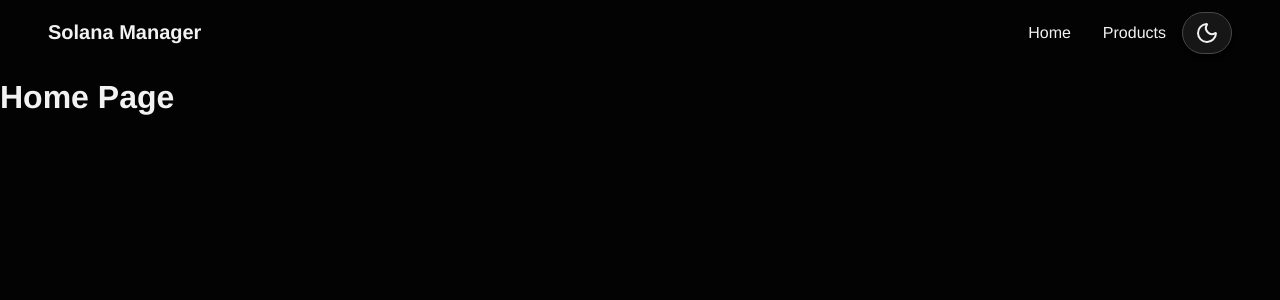
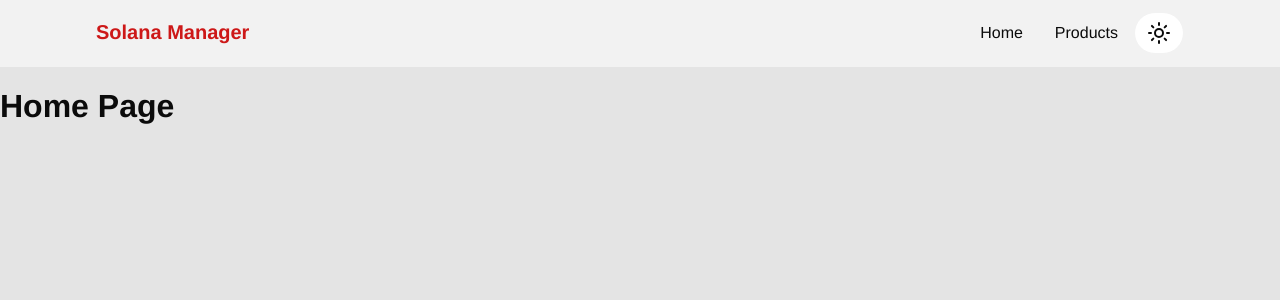
Before and after one commit to n1zen/solana-project, a Vue app in the folder frontend/: page / in a window 1280 px wide. Shown: the top 300 px of the page. Built offline with nearby package versions, Linux system fonts and the light colour scheme.

Commit message:
toggle dark/light mode added

```diff
--- a/frontend/src/assets/global.css
+++ b/frontend/src/assets/global.css
@@ -1,25 +1,4 @@
-/* :root {
-    --bg-dark: hsl(0, 0%, 75%);
-    --bg-light: hsl(0, 0%, 95%);
-    --bg-med: hsl(0, 0%, 85%);
-
-    --text-dark: hsl(0, 0%, 10%);
-    --text-light: hsl(0, 0%, 90%);
-
-    --red-50: hsl(0, 100%, 97%);
-    --red-100: hsl(0, 100%, 94%);
-    --red-200: #ffc8c8;
-    --red-300: hsl(0, 100%, 82%);
-    --red-400: hsl(0, 99%, 71%);
-    --red-500: hsl(0, 92%, 60%);
-    --red-600: hsl(0, 79%, 51%);
-    --red-700: #c01515;
-    --red-800: hsl(0, 76%, 35%);
-    --red-900: hsl(0, 68%, 31%);
-    --red-950: hsl(0, 82%, 15%);
-} */
-
-:root {
+:root[data-theme="dark"] {
     /* hsl (fallback color) */
     --bg-dark: hsl(336 0% 1%);
     --bg: hsl(300 0% 4%);
@@ -57,6 +36,48 @@
 
     --gradient: linear-gradient(0deg, var(--bg) 95%, var(--bg-light));
     --gradient-hover: linear-gradient(0deg, var(--bg), var(--bg-light));
+
+    --logo: var(--text);
+}
+
+:root[data-theme="light"] {
+    /* hsl (fallback color) */
+    --bg-dark: hsl(0 0% 90%);
+    --bg: hsl(300 0% 95%);
+    --bg-light: hsl(300 50% 100%);
+    --text: hsl(300 0% 4%);
+    --text-muted: hsl(0 0% 28%);
+    --highlight: hsl(300 50% 100%);
+    --border: hsl(0 0% 50%);
+    --border-muted: hsl(340 0% 62%);
+    --primary: hsl(357 44% 32%);
+    --secondary: hsl(183 100% 9%);
+    --danger: hsl(9 21% 41%);
+    --warning: hsl(52 23% 34%);
+    --success: hsl(147 19% 36%);
+    --info: hsl(217 22% 41%);
+    /* oklch */
+    --bg-dark: oklch(0.92 0 20);
+    --bg: oklch(0.96 0 20);
+    --bg-light: oklch(1 0 20);
+    --text: oklch(0.15 0 20);
+    --text-muted: oklch(0.4 0 20);
+    --highlight: oklch(1 0 20);
+    --border: oklch(0.6 0 20);
+    --border-muted: oklch(0.7 0 20);
+    --primary: oklch(0.4 0.1 20);
+    --secondary: oklch(0.4 0.1 200);
+    --danger: oklch(0.5 0.05 30);
+    --warning: oklch(0.5 0.05 100);
+    --success: oklch(0.5 0.05 160);
+    --info: oklch(0.5 0.05 260);
+
+    --border-card: solid 1px var(--bg);
+
+    --logo: hsl(0, 79%, 45%);
+}
+
+:root {
 
     /* --- Red Colors --- */
     --red-50: hsl(0, 100%, 97%);
@@ -154,41 +175,6 @@
     /* 1280px */
 }
 
-body.light {
-    /* hsl (fallback color) */
-    --bg-dark: hsl(0 0% 90%);
-    --bg: hsl(300 0% 95%);
-    --bg-light: hsl(300 50% 100%);
-    --text: hsl(300 0% 4%);
-    --text-muted: hsl(0 0% 28%);
-    --highlight: hsl(300 50% 100%);
-    --border: hsl(NaN 0% 50%);
-    --border-muted: hsl(340 0% 62%);
-    --primary: hsl(357 44% 32%);
-    --secondary: hsl(183 100% 9%);
-    --danger: hsl(9 21% 41%);
-    --warning: hsl(52 23% 34%);
-    --success: hsl(147 19% 36%);
-    --info: hsl(217 22% 41%);
-    /* oklch */
-    --bg-dark: oklch(0.92 0 20);
-    --bg: oklch(0.96 0 20);
-    --bg-light: oklch(1 0 20);
-    --text: oklch(0.15 0 20);
-    --text-muted: oklch(0.4 0 20);
-    --highlight: oklch(1 0 20);
-    --border: oklch(0.6 0 20);
-    --border-muted: oklch(0.7 0 20);
-    --primary: oklch(0.4 0.1 20);
-    --secondary: oklch(0.4 0.1 200);
-    --danger: oklch(0.5 0.05 30);
-    --warning: oklch(0.5 0.05 100);
-    --success: oklch(0.5 0.05 160);
-    --info: oklch(0.5 0.05 260);
-
-    --border-card: solid 1px var(--bg);
-}
-
 body {
     margin: 0;
     padding: 0;
--- a/frontend/src/components/Header.vue
+++ b/frontend/src/components/Header.vue
@@ -8,8 +8,13 @@
                 <router-link to="/">Home</router-link>
                 <router-link to="/products">Products</router-link>
             </nav>
-            <button>
+            <button @click="toggleTheme">
                 <MoonIcon
+                    v-if="isDark"
+                    color="var(--text)"
+                />
+                <SunIcon
+                    v-else
                     color="var(--text)"
                 />
             </button>
@@ -18,10 +23,24 @@
 </template>
 
 <script>
-import { MoonIcon } from 'lucide-vue-next';
+import { MoonIcon, SunIcon } from 'lucide-vue-next';
+import { ref, watch } from 'vue';
 export default {
     components: {
         MoonIcon,
+        SunIcon
+    },
+    setup() {
+        const isDark = ref(false)
+        // toggle light/dark mode
+        const toggleTheme = () => {
+            isDark.value = !isDark.value
+        }
+
+        watch(isDark, (dark) => {
+            document.documentElement.setAttribute('data-theme', dark ? 'dark' : 'light')
+        }, { immediate: true })
+        return { isDark, toggleTheme }
     }
 }
 </script>
@@ -30,11 +49,14 @@ export default {
     header {
         display: flex;
         justify-content: space-between;
-        margin: 0 var(--space-12);
-        padding-top: var(--space-2);
+        padding: var(--space-2) var(--space-24);
+        background: var(--bg);
+        border-bottom: var(--border-card);
+        box-shadow: var(--shadow);
     }
     h1 {
-        font-size: var(--text-xl)
+        font-size: var(--text-xl);
+        color: var(--logo);
     }
     .nav-container {
         display: flex;
@@ -45,6 +67,7 @@ export default {
         text-decoration: none;
         color: var(--text);
         margin: 0 var(--space-4);
+        cursor: pointer;
     }
     nav a:hover {
         color: var(--primary);
@@ -61,6 +84,6 @@ export default {
         justify-content: center;
     }
     button:hover {
-        background: var(--gradient);
+        background: var(--gradient-hover);
     }
 </style>
```
